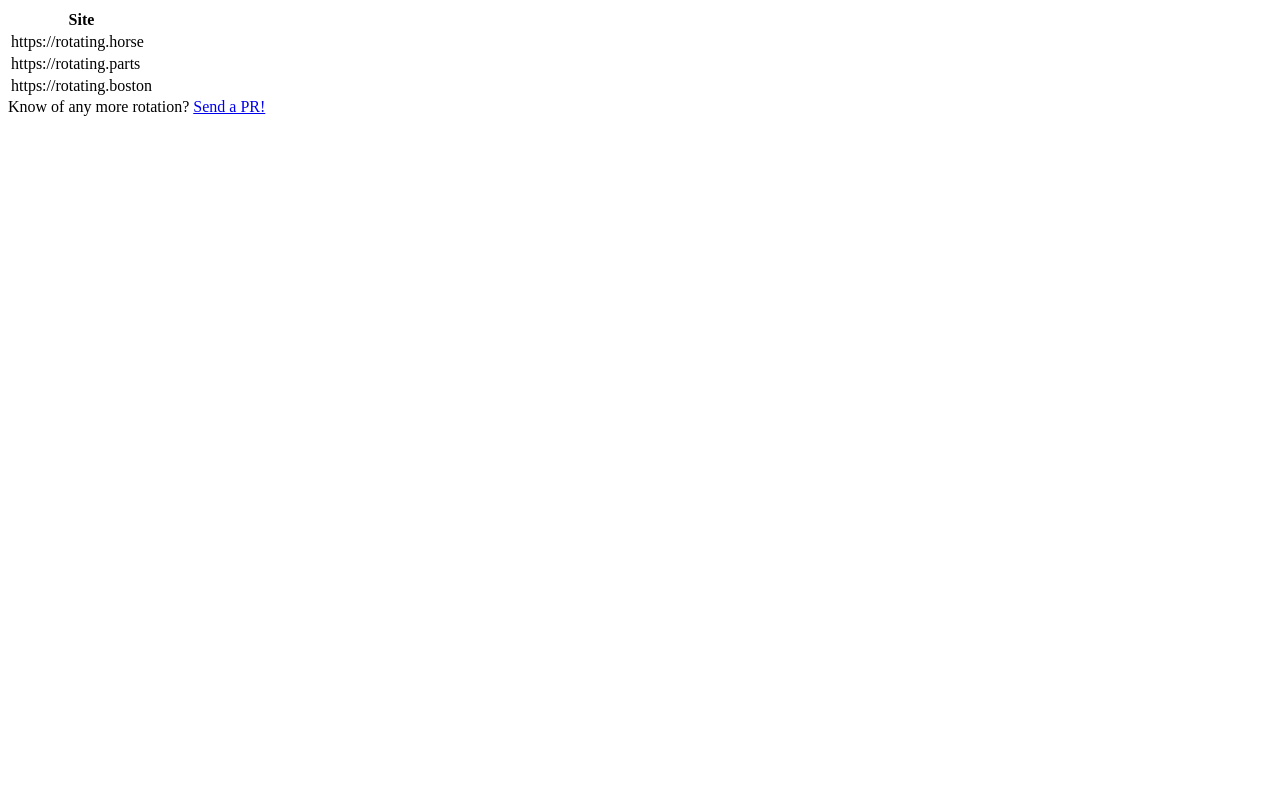
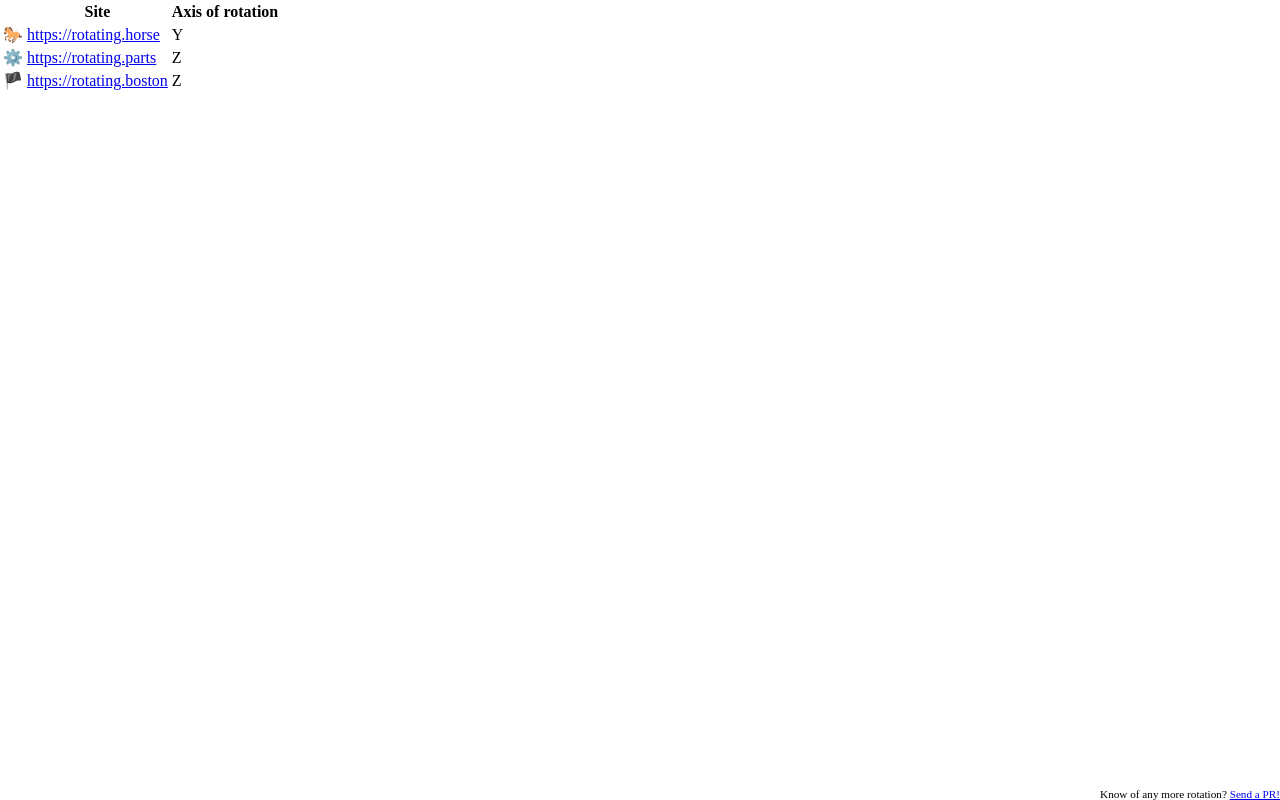
Before and after one commit to wlcx/rotating.directory, a plain HTML site: page index.html in a window 1280 px wide. Drawn offline with Linux system fonts and the light colour scheme.

Commit message:
style, emoji

```diff
--- a/index.html
+++ b/index.html
@@ -3,21 +3,45 @@
 <head>
     <meta charset="UTF-8">
     <title>Rotating.directory</title>
+    <style>
+        html, body {
+            margin: 0;
+            padding: 0;
+        }
+        body {
+            height: 100vh;
+
+        }
+        footer {
+            position: absolute;
+            font-size: 0.7rem;
+            bottom: 0;
+            right: 0;
+        }
+    </style>
 </head>
 <body>
     <table>
         <thead>
+            <th></th>
             <th>Site</th>
+            <th>Axis of rotation</th>
         </thead>
         <tbody>
             <tr>
-                <td>https://rotating.horse</td>
+                <td>🐎</td>
+                <td><a href="https://rotating.horse">https://rotating.horse</a></td>
+                <td>Y</td>
             </tr>
             <tr>
-                <td>https://rotating.parts</td>
+                <td>⚙️</td>
+                <td><a href="https://rotating.parts">https://rotating.parts</a></td>
+                <td>Z</td>
             </tr>
             <tr>
-                <td>https://rotating.boston</td>
+                <td>🏴</td>
+                <td><a href="https://rotating.boston">https://rotating.boston</a></td>
+                <td>Z</td>
             </tr>
         </tbody>
     </table>
```
